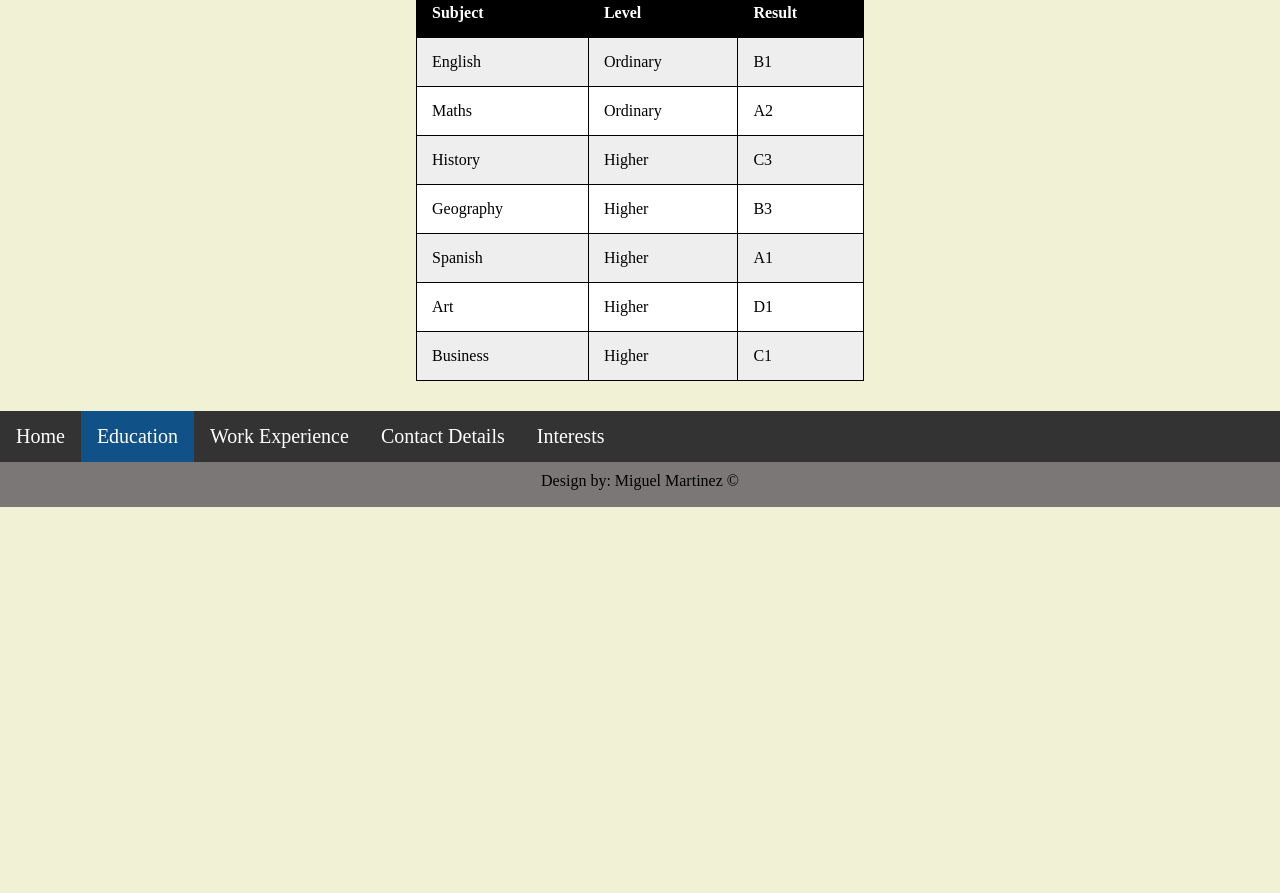
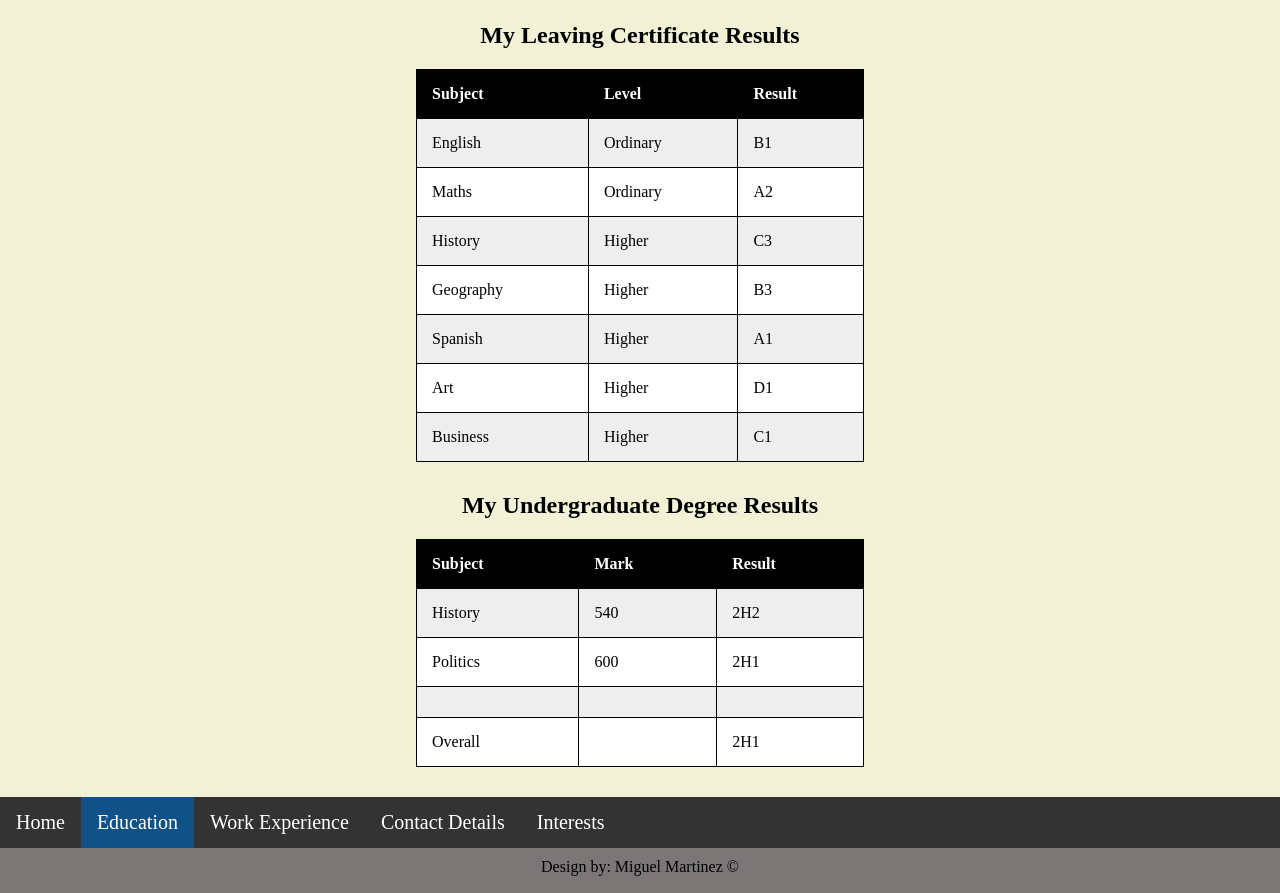
Before and after one commit to Miguelmargar/ucd_web_app_dev_assignments, a PHP site: page /education.html in a window 1280 px wide. Shown: the part 1048-1941 px from the top of the page. Before the commit the page ends 1555 px from the top, so only its background shows below. Run offline with PHP 8.4, Linux system fonts and the light colour scheme.

Commit message:
added second table with degree results to education.html

```diff
--- a/assignment1/education.html
+++ b/assignment1/education.html
@@ -24,14 +24,15 @@
         <br>
         <div>
             <h2>St. Michael's College</h2>
+            <h3>Second level education</h3>
             <iframe class="video" width="560" height="315" src="https://www.youtube.com/embed/FiBmSy3-lDc" frameborder="0" allow="autoplay; encrypted-media" allowfullscreen></iframe>
             <h2>University College Dublin</h2>
+            <h3>Third level education</h3>
             <iframe class="video" width="560" height="315" src="https://www.youtube.com/embed/ugf9mWNZg9U" frameborder="0" allow="autoplay; encrypted-media" allowfullscreen></iframe>
         </div>
 
         <h2>My Leaving Certificate Results</h2>
-        <div>
-            <table align="center" id="t01">
+            <table align="center" class="t01">
                 <tr>
                     <th>Subject</th>
                     <th>Level</th>
@@ -73,7 +74,35 @@
                     <td>C1</td>
                 </tr>
             </table>
-        </div>
+
+        <h2>My Undergraduate Degree Results</h2>
+            <table align="center" class="t01">
+                <tr>
+                    <th>Subject</th>
+                    <th>Mark</th>
+                    <th>Result</th>
+                </tr>
+                <tr>
+                    <td>History</td>
+                    <td>540</td>
+                    <td>2H2</td>
+                </tr>
+                <tr>
+                    <td>Politics</td>
+                    <td>600</td>
+                    <td>2H1</td>
+                </tr>
+                <tr>
+                    <td></td>
+                    <td></td>
+                    <td></td>
+                </tr>
+                <tr>
+                    <td>Overall</td>
+                    <td></td>
+                    <td>2H1</td>
+                </tr>
+            </table>
     </main>
 
     <footer>
--- a/assignment1/style.css
+++ b/assignment1/style.css
@@ -73,15 +73,15 @@ th, td {
     text-align: left;
 }
 
-#t01 tr:nth-child(even) {
+.t01 tr:nth-child(even) {
     background-color: #eee;
 }
 
-#t01 tr:nth-child(odd) {
+.t01 tr:nth-child(odd) {
    background-color: #fff;
 }
 
-#t01 th {
+.t01 th {
     background-color: black;
     color: white;
 }
```
